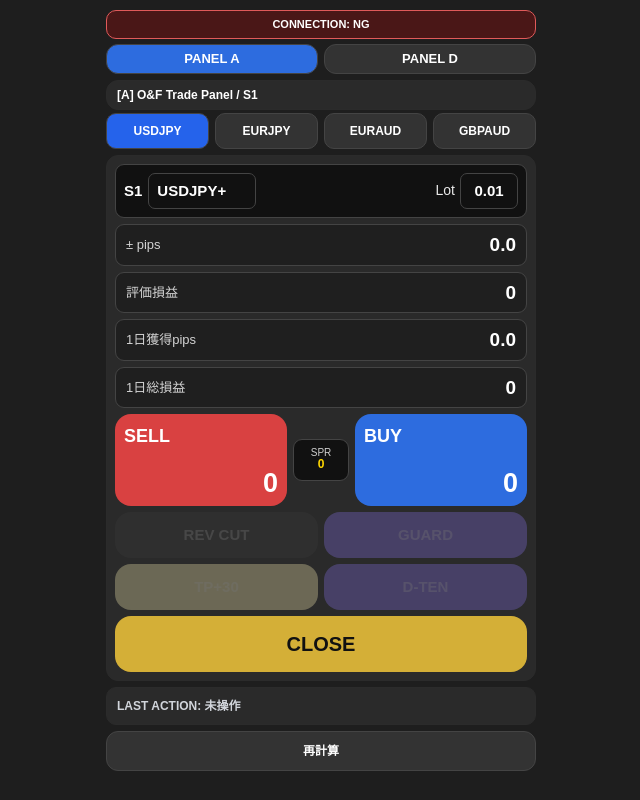
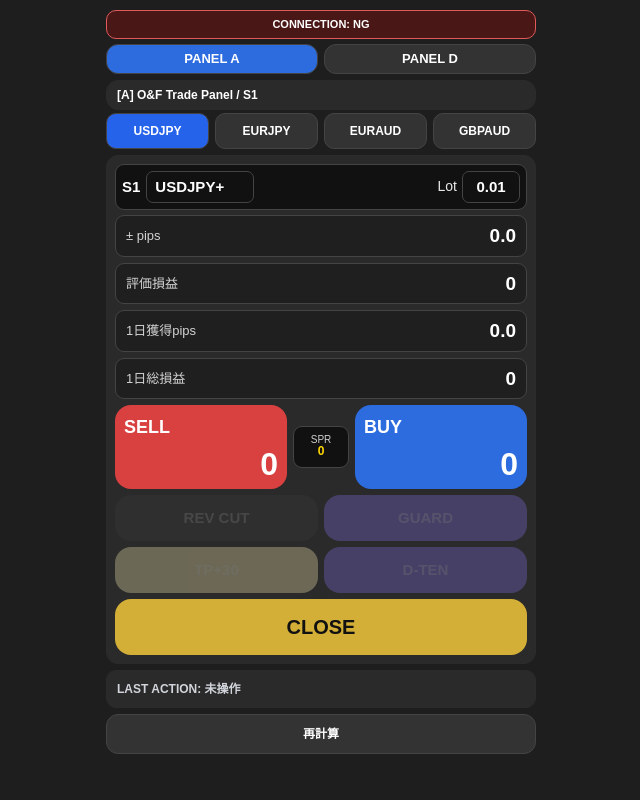
Before and after one commit to mydland777-cyber/of-panel-remote-web, a Next.js app: page / in a window 1280 px wide. Shown: the whole page, without its empty margins (319-959 px from the left). Built offline with nearby package versions, Linux system fonts and the light colour scheme; no server answers.

Commit message:
Adjust buy sell height and slot row compactness

```diff
--- a/app/page.tsx
+++ b/app/page.tsx
@@ -502,8 +502,8 @@ export default function Home() {
               background: "#111111",
               border: "1px solid #444",
               borderRadius: 9,
-              padding: 8,
-              marginBottom: 6,
+              padding: 6,
+              marginBottom: 5,
               display: "grid",
               gridTemplateColumns: "1fr auto",
               gap: 6,
@@ -515,7 +515,7 @@ export default function Home() {
               <div
                 style={{
                   minWidth: 108,
-                  padding: "6px 8px",
+                  padding: "4px 8px",
                   background: "#111111",
                   border: "1px solid #444",
                   borderRadius: 7,
@@ -533,7 +533,7 @@ export default function Home() {
                 style={{
                   minWidth: 58,
                   textAlign: "center",
-                  padding: "6px 8px",
+                  padding: "4px 8px",
                   background: "#111111",
                   border: "1px solid #444",
                   borderRadius: 7,
@@ -775,7 +775,7 @@ function PriceButton({
       type="button"
       onClick={onClick}
       style={{
-        height: 92,
+        height: 84,
         borderRadius: 16,
         border: "none",
         background: isSell ? "#d94141" : "#2d6cdf",
@@ -793,7 +793,7 @@ function PriceButton({
       </div>
       <div
         style={{
-          fontSize: 27,
+          fontSize: 32,
           fontWeight: 800,
           textAlign: "right",
           lineHeight: 1,
```
